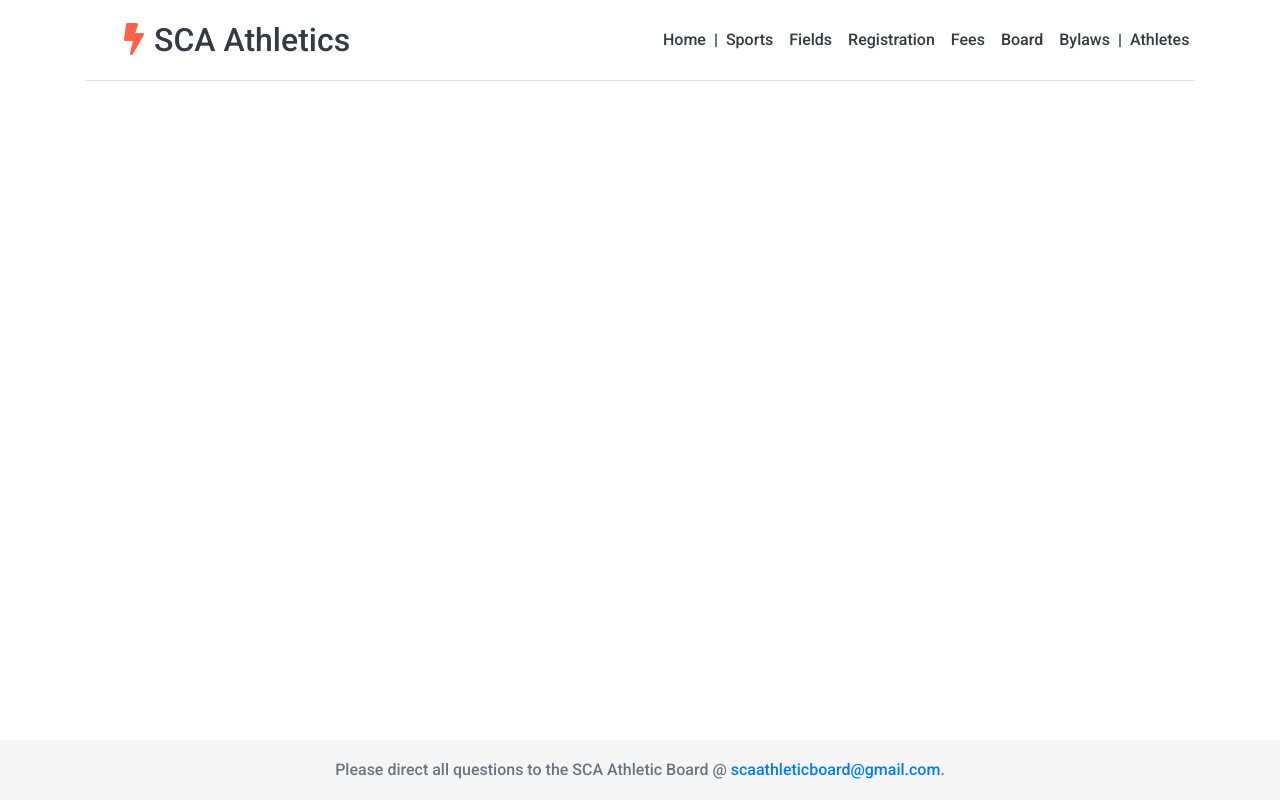
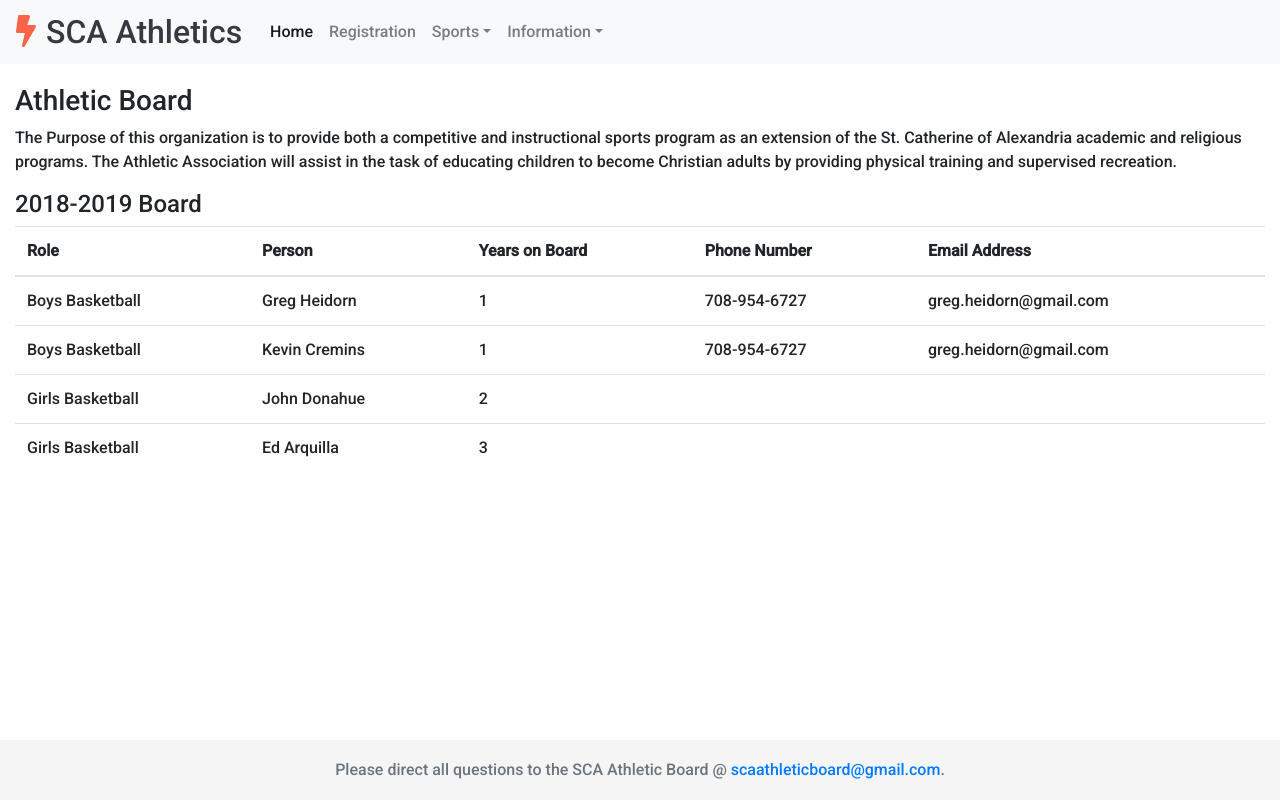
Before and after one commit to gheidorn/sca-athletics, a React (Create React App) app: page /board in a window 1280 px wide. Built offline with nearby package versions, Linux system fonts and the light colour scheme.

Commit message:
updated router and link usage

```diff
--- a/src/App.js
+++ b/src/App.js
@@ -6,7 +6,9 @@ import './App.css';
 
 import Header from './components/Header';
 import HomePage from './pages/HomePage';
+import AthleticBoardPage from './pages/AthleticBoardPage';
 import AthleteListPage from './pages/AthleteListPage';
+import SportsPage from './pages/SportsPage';
 import SportsListPage from './pages/SportsListPage';
 import NewAthleteFormPage from './pages/NewAthleteFormPage';
 import RegistrationPage from './pages/RegistrationPage';
@@ -16,15 +18,18 @@ class App extends Component {
   render() {
     return (
       <div className="App">
-      <div className="container">
         <Header />
-        <Route exact path="/" component={HomePage} />
-        <Route exact path="/athletes" component={AthleteListPage} />
-        <Route exact path="/sports" component={SportsListPage} />
-        <Route path="/athletes/new" component={NewAthleteFormPage} />
-        <Route path="/registration" component={RegistrationPage} />
+        <div className="container-fluid">
+          <Route exact path="/" component={HomePage} />
+          <Route exact path="/athletes" component={AthleteListPage} />
+          <Route exact path="/sports" component={SportsListPage} />
+          <Route exact path="/sports/*" component={SportsPage} />
+          <Route path="/athletes/new" component={NewAthleteFormPage} />
+          <Route path="/registration" component={RegistrationPage} />
+          <Route path="/board" component={AthleticBoardPage} />
+        </div>
+        <StickyFooter />
       </div>
-      <StickyFooter /></div>
     );
   }
 }
--- /dev/null
+++ b/src/components/AthleteList.js
@@ -0,0 +1,26 @@
+import React, {Component} from 'react';
+
+class AthleteList extends Component {
+    constructor(props) {
+        super(props);
+    }
+
+    render() {
+        return (
+            <ul style={{display: 'flex', flexWrap: 'wrap', listStyle: 'none'}}>
+                {this.props.athletes.map(({ firstName, lastName, grade, sports }) => (
+                    <li key={firstName + lastName} style={{border: '1px solid #eaeaea', boxShadow: '4px 4px #eaeaea', margin: 5, width:'180px'}}>
+                        <ul>
+                            <li>{firstName} {lastName}</li>
+                            <li>{grade}th Grade</li>
+                            <li>{sports.map((sport) => sport + '<br/>')}</li>
+                        </ul>
+                    </li>
+                ))}
+            </ul>
+        )
+    }
+
+};
+
+export default AthleteList;
--- a/src/components/Header.js
+++ b/src/components/Header.js
@@ -1,37 +1,56 @@
 import React, {Component} from 'react';
+import {Link} from 'react-router-dom';
 
 import NewAthleteModal from './NewAthleteModal';
 
-const faStyle = {fontSize:'2em', color:'Tomato' };
+import SportsPage from '../pages/SportsPage';
+
+const faStyle = {fontSize:'2em', color:'Tomato', marginRight: '20px' };
 const fallin = { display: 'inline-block' };
 const nudge = { marginRight: '10px' };
 
 export default () => {
     return (
-      <div className="d-flex flex-column flex-md-row align-items-center p-3 px-md-4 mb-3 bg-white border-bottom">
-        <div className="col-md-6" style={fallin}>
+        <nav className="navbar navbar-expand-sm navbar-light bg-light">
           <div style={faStyle}>
             <i className="fas fa-bolt" style={nudge}></i>
             <a className="text-dark" href="/">SCA Athletics</a>
           </div>
-        </div>
-        <div className="col-md-6">
-        <nav className="my-2 my-md-0 mr-md-3">
-          <a className="p-2 text-dark" href="/">Home</a>
-          |
-          <a className="p-2 text-dark" href="/sports">Sports</a>
-          <a className="p-2 text-dark" href="/fields">Fields</a>
-          <a className="p-2 text-dark" href="/registration">Registration</a>
-          <a className="p-2 text-dark" href="/fees">Fees</a>
-          <a className="p-2 text-dark" href="/board">Board</a>
-          <a className="p-2 text-dark" href="/bylaws">Bylaws</a>
-          |
-          <a className="p-2 text-dark" href="/athletes">Athletes</a>
+
+          <button className="navbar-toggler collapsed" type="button" data-toggle="collapse" data-target="#navbarsExample03" aria-controls="navbarsExample03" aria-expanded="false" aria-label="Toggle navigation">
+            <span className="navbar-toggler-icon"></span>
+          </button>
+
+          <div className="navbar-collapse collapse" id="navbarsExample03">
+            <ul className="navbar-nav mr-auto">
+              <li className="nav-item active">
+                <Link to='/' className="nav-link">Home</Link>
+              </li>
+              <li className="nav-item">
+                <Link to='/registration' className="nav-link">Registration</Link>
+              </li>
+              <li className="nav-item dropdown">
+                <a className="nav-link dropdown-toggle" href="http://example.com" id="dropdown03" data-toggle="dropdown" aria-haspopup="true" aria-expanded="false">Sports</a>
+                <div className="dropdown-menu" aria-labelledby="dropdown03">
+                  <Link to='/sports/football' className="dropdown-item">Football</Link>
+                  <Link to='/sports/cheerleading' className="dropdown-item">Cheerleading</Link>
+                  <Link to='/sports/girls-basketball' className="dropdown-item">Girls Basketball</Link>
+                  <Link to='/sports/boys-basketball' className="dropdown-item">Boys Basketball</Link>
+                  <Link to='/sports/girls-volleyball' className="dropdown-item">Girls Volleyball</Link>
+                  <Link to='/sports/boys-volleyball' className="dropdown-item">Boys Volleyball</Link>
+                  <Link to='/sports/soccer' className="dropdown-item">Soccer</Link>
+                </div>
+              </li>
+              <li className="nav-item dropdown">
+                <a className="nav-link dropdown-toggle" href="http://example.com" id="dropdown03" data-toggle="dropdown" aria-haspopup="true" aria-expanded="false">Information</a>
+                <div className="dropdown-menu" aria-labelledby="dropdown03">
+                  <Link to='/board' className="dropdown-item">Athletic Board</Link>
+                  <Link to='/fees' className="dropdown-item">Fees</Link>
+                  <Link to='/bylaws' className="dropdown-item">Bylaws</Link>
+                </div>
+              </li>
+            </ul>
+          </div>
         </nav>
-
-        {/* <a className="btn btn-outline-primary" href="/athletes/new" data-toggle="modal" data-target="#newAthleteModal">Add New Athlete</a> */}
-        {/* <NewAthleteModal modalId="newAthleteModal" /> */}
-        </div>
-      </div>
     );
 };
--- a/src/index.css
+++ b/src/index.css
@@ -3,3 +3,6 @@ body {
   padding: 0;
   font-family: sans-serif;
 }
+
+
+nav { margin-bottom: 20px; }
--- a/src/pages/AthleteListPage.js
+++ b/src/pages/AthleteListPage.js
@@ -1,9 +1,24 @@
 import React, { Component } from 'react';
 
 import AthleteTable from '../components/AthleteTable';
+import AthleteList from '../components/AthleteList';
 
 class AthleteListPage extends Component {
+    constructor(props) {
+        super(props);
+
+
+    }
+
   render() {
+
+    const athletes = [
+        { firstName: 'Sarah', lastName: 'Heidorn', grade: 8, sports: ['Cheerleading', 'Girls Volleyball', 'Soccer']},
+        { firstName: 'Dominick', lastName: 'Heidorn', grade: 7, sports: ['Football', 'Boys Basketball', 'Boys Volleyball', 'Soccer']},
+        { firstName: 'Joe', lastName: 'Smith', grade: 7, sports: ['Football', 'Boys Basketball', 'Boys Volleyball', 'Soccer']},
+        { firstName: 'Pete', lastName: 'Doe', grade: 7, sports: ['Football', 'Boys Basketball', 'Boys Volleyball', 'Soccer']},
+    ];
+
     return (
         <div>
             <div className="row">
@@ -16,7 +31,8 @@ class AthleteListPage extends Component {
             </div>
             <div className="row">
                 <div className="col-md-12">
-                    <AthleteTable />
+                    {/* <AthleteTable /> */}
+                    <AthleteList athletes={athletes} />
                 </div>
             </div>
         </div>
--- /dev/null
+++ b/src/pages/AthleticBoardPage.js
@@ -0,0 +1,64 @@
+import React, { Component } from 'react';
+
+// import SportsTable from '../components/SportsTable';
+
+class FieldListPage extends Component {
+  render() {
+    return (
+        <div className="row">
+            <div className="col-md-12">
+                <h3>Athletic Board</h3>
+                <p>The Purpose of this organization is to provide both a competitive and
+instructional sports program as an extension of the St. Catherine of
+Alexandria academic and religious programs. The Athletic Association will
+assist in the task of educating children to become Christian adults by
+providing physical training and supervised recreation.</p>
+                <h4>2018-2019 Board</h4>
+                <table className="table">
+                    <thead>
+                        <tr>
+                            <th>Role</th>
+                            <th>Person</th>
+                            <th>Years on Board</th>
+                            <th>Phone Number</th>
+                            <th>Email Address</th>
+                        </tr>
+                    </thead>
+                    <tbody>
+                        <tr>
+                            <td>Boys Basketball</td>
+                            <td>Greg Heidorn</td>
+                            <td>1</td>
+                            <td>708-954-6727</td>
+                            <td>greg.heidorn@gmail.com</td>
+                        </tr>
+                        <tr>
+                            <td>Boys Basketball</td>
+                            <td>Kevin Cremins</td>
+                            <td>1</td>
+                            <td>708-954-6727</td>
+                            <td>greg.heidorn@gmail.com</td>
+                        </tr>
+                        <tr>
+                            <td>Girls Basketball</td>
+                            <td>John Donahue</td>
+                            <td>2</td>
+                            <td></td>
+                            <td></td>
+                        </tr>
+                        <tr>
+                            <td>Girls Basketball</td>
+                            <td>Ed Arquilla</td>
+                            <td>3</td>
+                            <td></td>
+                            <td></td>
+                        </tr>
+                    </tbody>
+                </table>
+            </div>
+        </div>
+    );
+}
+}
+
+export default FieldListPage;
--- a/src/pages/HomePage.js
+++ b/src/pages/HomePage.js
@@ -7,7 +7,8 @@ class HomePage extends Component {
     return (
         <div className="row">
           <div className="col-md-12">
-            <h3>HomePage</h3>
+            <h2 style={{textAlign:'center'}}>Welcome to the home of St. Catherine's of Alexandria Chargers!</h2>
+            {/* <Carousel /> */}
           </div>
         </div>
     );
--- a/src/pages/RegistrationPage.js
+++ b/src/pages/RegistrationPage.js
@@ -1,4 +1,6 @@
 import React, { Component } from 'react';
+
+import { Link } from 'react-router-dom';
 
 // import SportsTable from '../components/SportsTable';
 
@@ -19,7 +21,7 @@ class RegistrationPage extends Component {
                     </thead>
                     <tbody>
                         <tr>
-                            <td><a href="/sports/football">2018 Football</a></td>
+                            <td><Link to='/sports/football'>2018 Football</Link></td>
                             <td>Wednesday, May 5th, 2018</td>
                             <td>7:00pm - 8:00pm</td>
                             <td>Kane Hall</td>
--- /dev/null
+++ b/src/pages/SportsPage.js
@@ -0,0 +1,29 @@
+import React, { Component } from 'react';
+
+// import SportsTable from '../components/SportsTable';
+
+const pathToTitleMappings = {
+    '/sports/football': 'Football',
+    '/sports/cheerleading': 'Cheerleading',
+    '/sports/girls-basketball': 'Girls Basketball',
+    '/sports/boys-basketball': 'Boys Basketball',
+    '/sports/girls-volleyball': 'Girls Volleyball',
+    '/sports/boys-volleyball': 'Boys Volleyball',
+    '/sports/soccer': 'Soccer'
+}
+
+class SportsPage extends Component {
+
+  render() {
+
+    return (
+        <div className="row">
+            <div className="col-md-12">
+                <h3>{pathToTitleMappings[this.props.match.url]}</h3>
+            </div>
+        </div>
+    );
+}
+}
+
+export default SportsPage;
```
